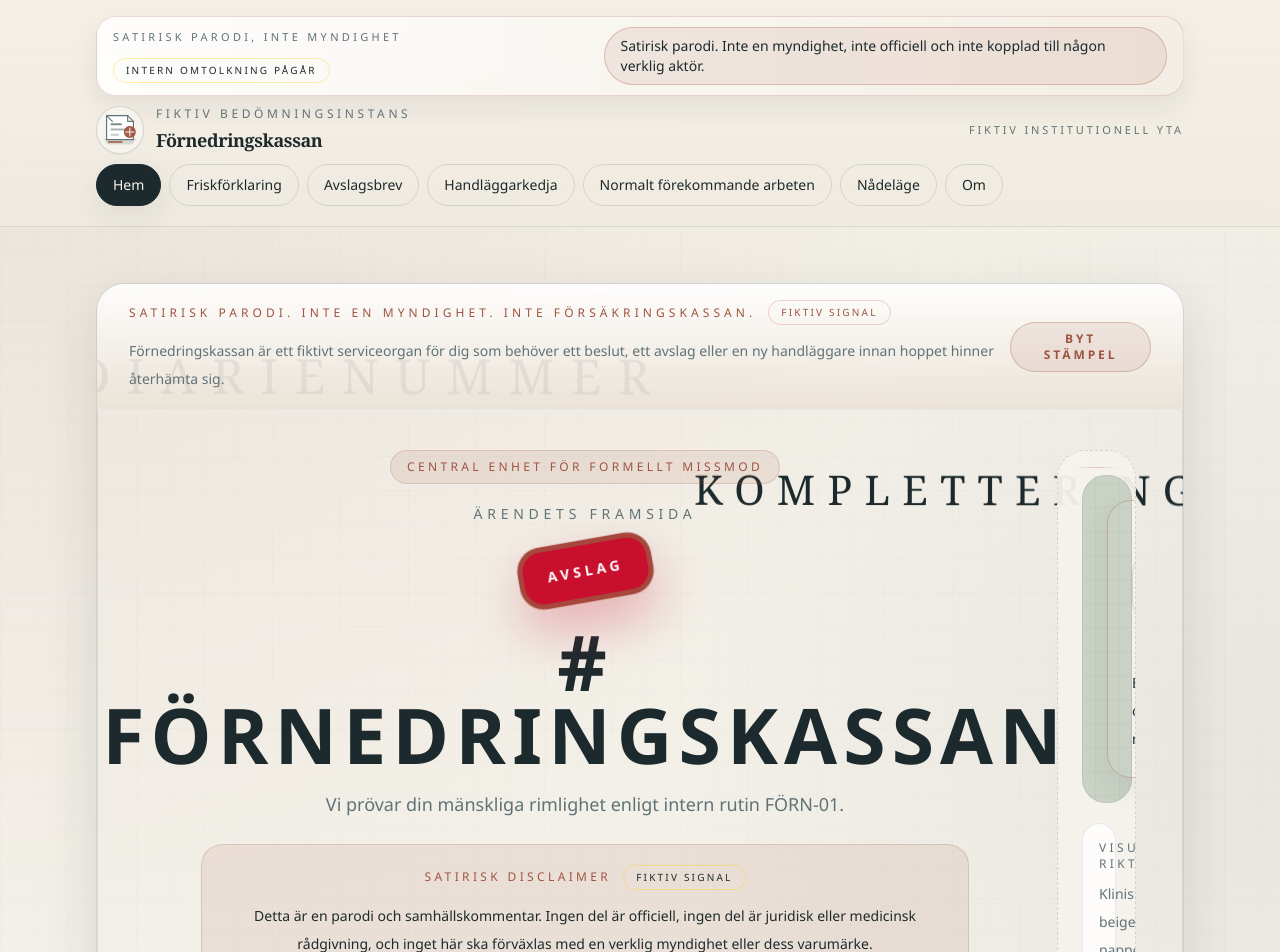
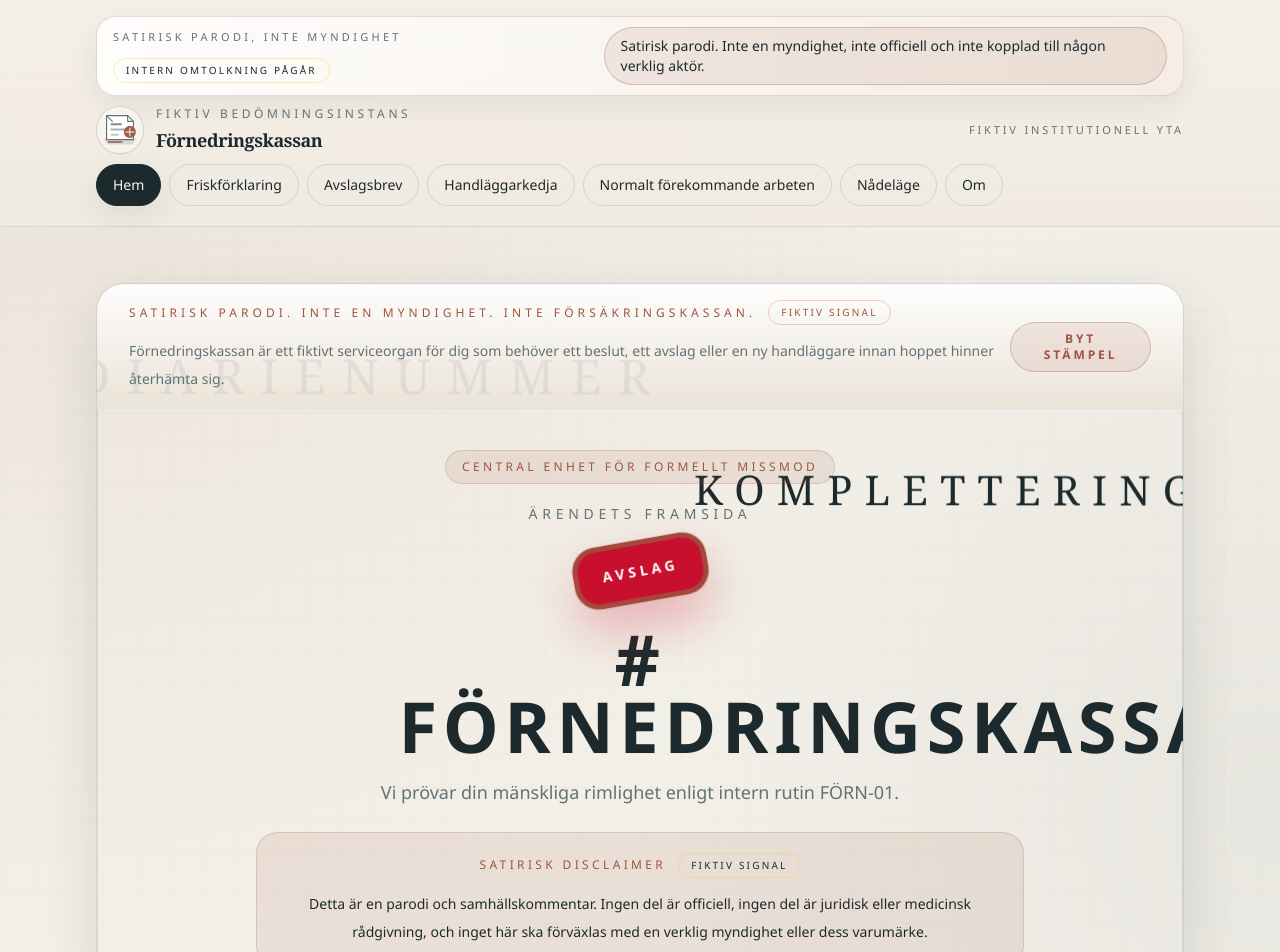
Before and after one commit to uppsala018/fornedringskassan, a Next.js app: page / in a window 1280 px wide. Shown: the top 952 px of the page. Built offline with nearby package versions, Linux system fonts and the light colour scheme.

Commit message:
Fix homepage hero stacking

```diff
--- a/components/homepage-showcase.tsx
+++ b/components/homepage-showcase.tsx
@@ -214,9 +214,9 @@ export function HomepageShowcase() {
           </div>
         </div>
 
-        <div className="grid gap-6 px-4 py-6 sm:px-8 lg:grid-cols-[1.08fr_0.92fr] lg:px-10 lg:py-10">
+        <div className="space-y-8 px-4 py-6 sm:px-8 lg:px-10 lg:py-10">
           <div className="relative">
-            <div aria-hidden className="pointer-events-none absolute inset-x-0 top-0 z-10 hidden min-[1280px]:block">
+            <div aria-hidden className="pointer-events-none absolute inset-x-0 top-0 z-10 hidden min-[1600px]:block">
               {n.map((note) => (
                 <div
                   key={note.id}
@@ -241,7 +241,7 @@ export function HomepageShowcase() {
                   {stamps[stamp]}
                 </button>
                 <div className="space-y-4">
-                  <h1 className="text-balance font-[Courier_New,Courier,monospace] text-[clamp(2.8rem,7vw,5.8rem)] font-black leading-[0.95] tracking-[0.08em] text-ink sm:text-[clamp(3.4rem,6vw,6.8rem)]">
+                  <h1 className="mx-auto max-w-[12ch] text-balance font-[Courier_New,Courier,monospace] text-[clamp(2.45rem,6vw,5.2rem)] font-black leading-[0.95] tracking-[0.08em] text-ink sm:text-[clamp(3rem,5.5vw,6rem)]">
                     # FÖRNEDRINGSKASSAN
                   </h1>
                   <p className="mx-auto max-w-2xl text-pretty text-base leading-7 text-steel sm:text-lg sm:leading-8">
```
